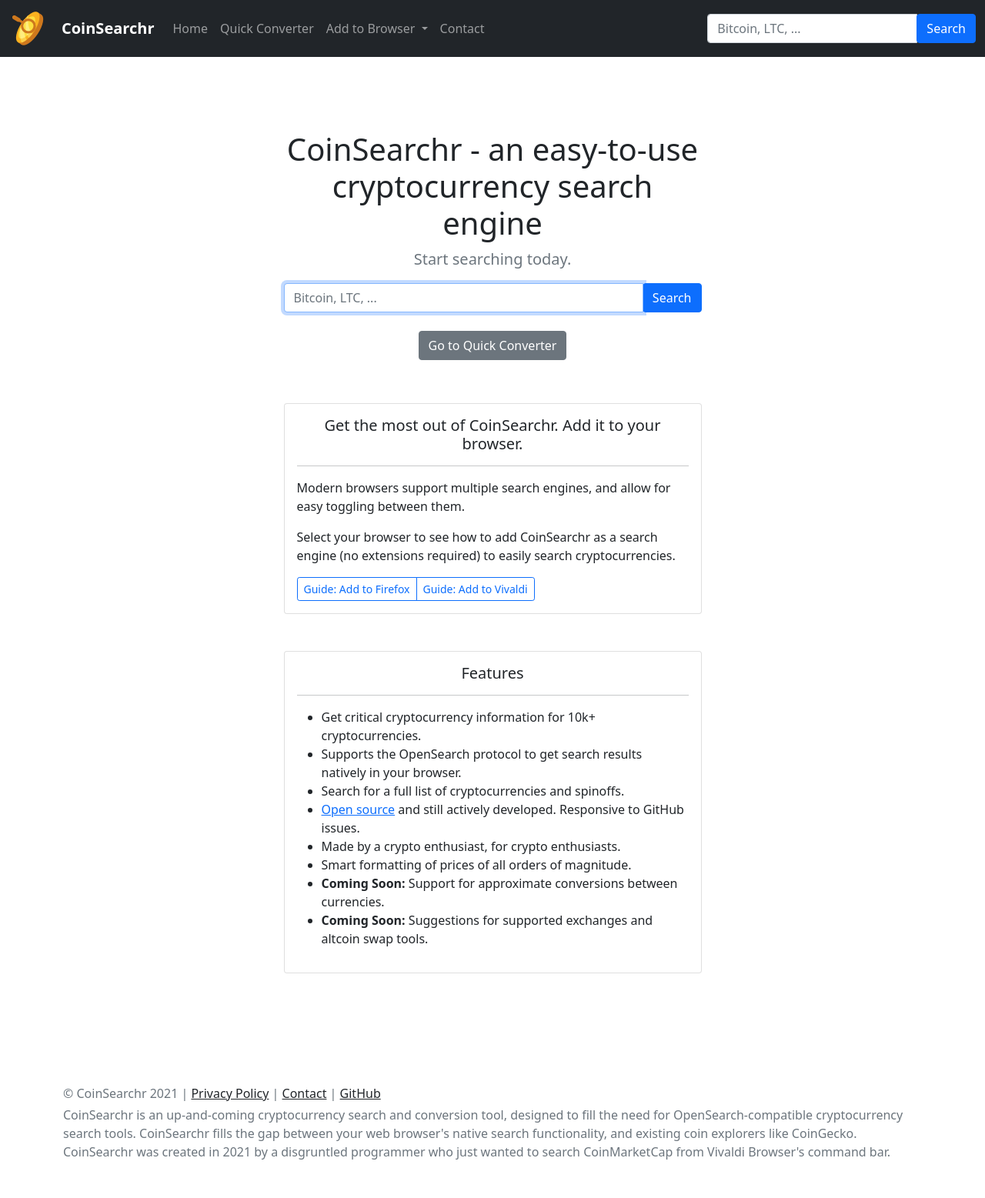
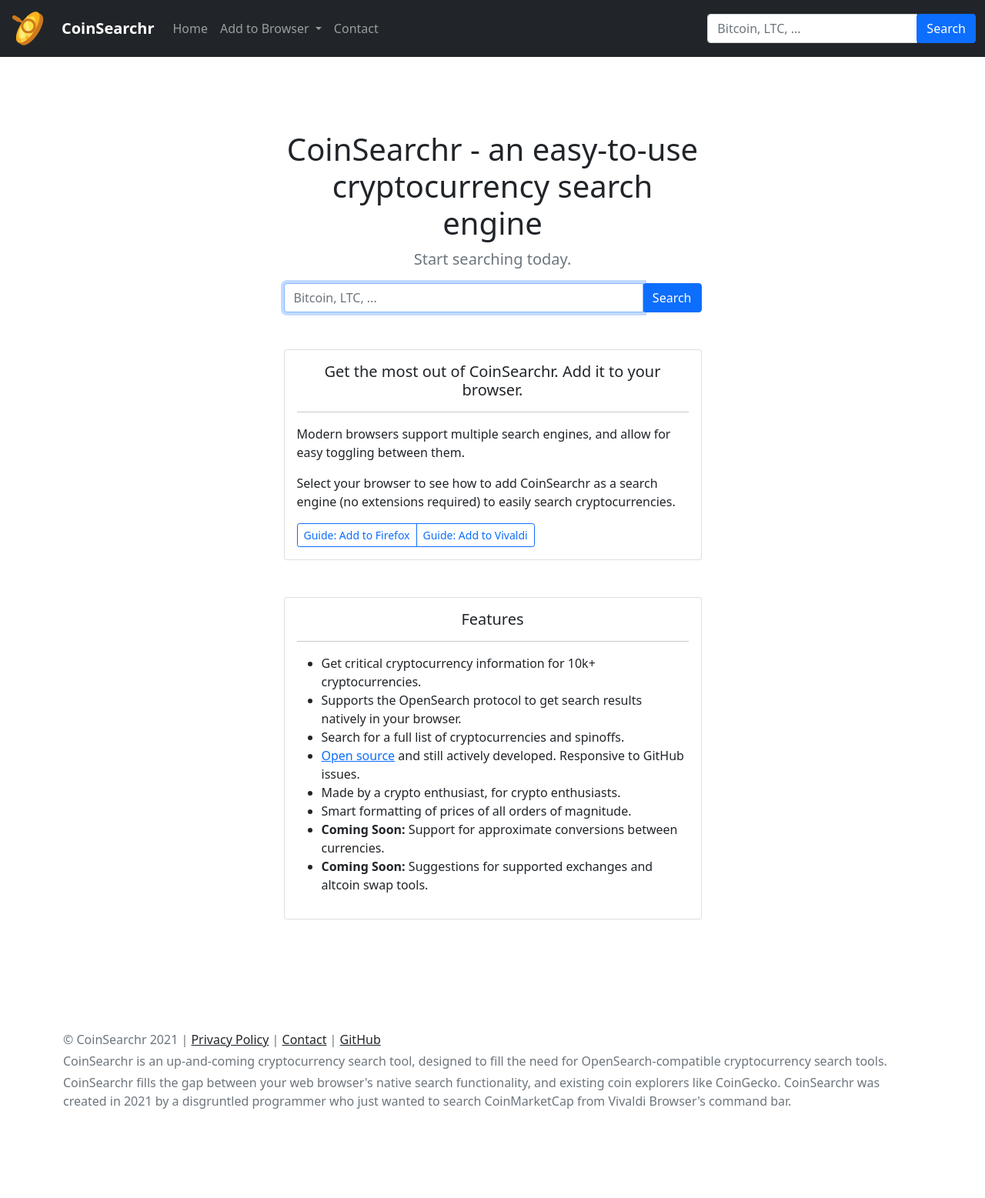
Before and after one commit to CoinSearchr/CoinSearchr-site, a Flask app: page /convert in a window 1280 px wide. Shown: the whole page at 77% size. After the commit the page ends 1441 px from the top, so only its background shows below. Run offline with Flask 2, Linux system fonts and the light colour scheme; some libraries are stand-ins or nearby versions.

Commit message:
Hide "Quick Converter" buttons until implemented
- Related to Issue #9

```diff
--- a/coinsearchr/templates/base.jinja2
+++ b/coinsearchr/templates/base.jinja2
@@ -46,10 +46,11 @@
 							<li class="nav-item">
 								<a class="nav-link" href="/">Home</a>
 							</li>
-
+							{#
 							<li class="nav-item">
 								<a class="nav-link" href="/convert">Quick Converter</a>
 							</li>
+							#}
 
 							<li class="nav-item dropdown">
 								<a class="nav-link dropdown-toggle" href="#" id="navbarDropdown" role="button" data-bs-toggle="dropdown" aria-expanded="false">
@@ -94,7 +95,8 @@
 				</p>
 				--> {# TODO JS hide "Back to top" button if it's less than 2 screenfuls, but show otherwise #}
 				<p class="mb-1">&copy; CoinSearchr {{ now.year }} | <a href="{{ url_for('privacypolicy') }}" class="link-dark">Privacy Policy</a> | <a href="{{ url_for('contact') }}" class="link-dark">Contact</a> | <a href="https://github.com/CoinSearchr/CoinSearchr-site" target="_blank" class="link-dark">GitHub</a></p>
-				<p class="mb-0">CoinSearchr is an up-and-coming cryptocurrency search and conversion tool, designed to fill the need for <a href="https://developer.mozilla.org/en-US/docs/Web/OpenSearch" target="_blank" class="link-secondary text-decoration-none">OpenSearch-compatible</a> cryptocurrency search tools. CoinSearchr fills the gap between your web browser's native search functionality, and existing coin explorers like CoinGecko. CoinSearchr was created in 2021 by a disgruntled programmer who just wanted to search CoinMarketCap from Vivaldi Browser's command bar.</p>
+				<p class="mb-1">CoinSearchr is an up-and-coming cryptocurrency search tool, designed to fill the need for <a href="https://developer.mozilla.org/en-US/docs/Web/OpenSearch" target="_blank" class="link-secondary text-decoration-none">OpenSearch-compatible</a> cryptocurrency search tools.</p>
+				<p class="mb-0">CoinSearchr fills the gap between your web browser's native search functionality, and existing coin explorers like CoinGecko. CoinSearchr was created in 2021 by a disgruntled programmer who just wanted to search CoinMarketCap from Vivaldi Browser's command bar.</p>
 			</div>
 		</footer>
 
--- a/coinsearchr/templates/index.jinja2
+++ b/coinsearchr/templates/index.jinja2
@@ -18,10 +18,11 @@
 					</div>
 				</form>
 
+				{#
 				<p>
 					<a href="/convert" class="btn btn-secondary my-2">Go to Quick Converter</a>
-					<!-- <a href="#" class="btn btn-secondary my-2">Secondary action</a> -->
 				</p>
+				#}
 
 				<div class="card mt-5">
 					<div class="card-body">
--- a/coinsearchr/templates/search_results.jinja2
+++ b/coinsearchr/templates/search_results.jinja2
@@ -15,7 +15,7 @@
 							<div class="d-flex justify-content-between align-items-center">
 								<div class="btn-group">
 									<a role="button" href="https://www.coingecko.com/en/coins/{{ trow['id'] }}" class="btn btn-sm btn-outline-primary">View on CoinGecko</a>
-									<button type="button" class="btn btn-sm btn-outline-primary">Quick Conversion</button>
+									{# <button type="button" class="btn btn-sm btn-outline-primary">Quick Conversion</button> #}
 								</div>
 							</div>
 						</div>
@@ -93,7 +93,7 @@
 								<div class="d-flex justify-content-between align-items-center">
 									<div class="btn-group">
 										<a role="button" href="https://www.coingecko.com/en/coins/{{ row['id'] }}" class="btn btn-sm btn-outline-primary">View on CoinGecko</a>
-										<button type="button" class="btn btn-sm btn-outline-primary">Quick Conversion</button>
+										{# <button type="button" class="btn btn-sm btn-outline-primary">Quick Conversion</button> #}
 									</div>
 								</div>
 							</div>
```
